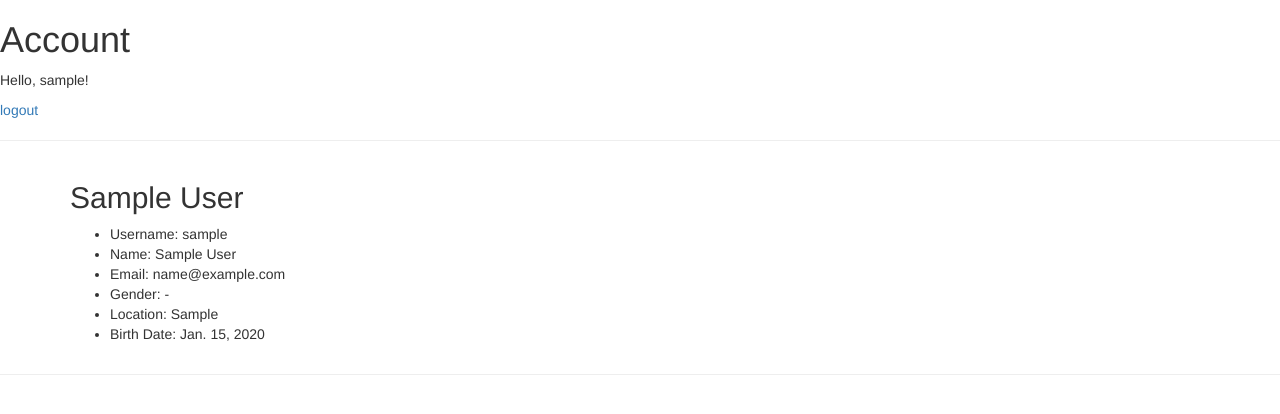
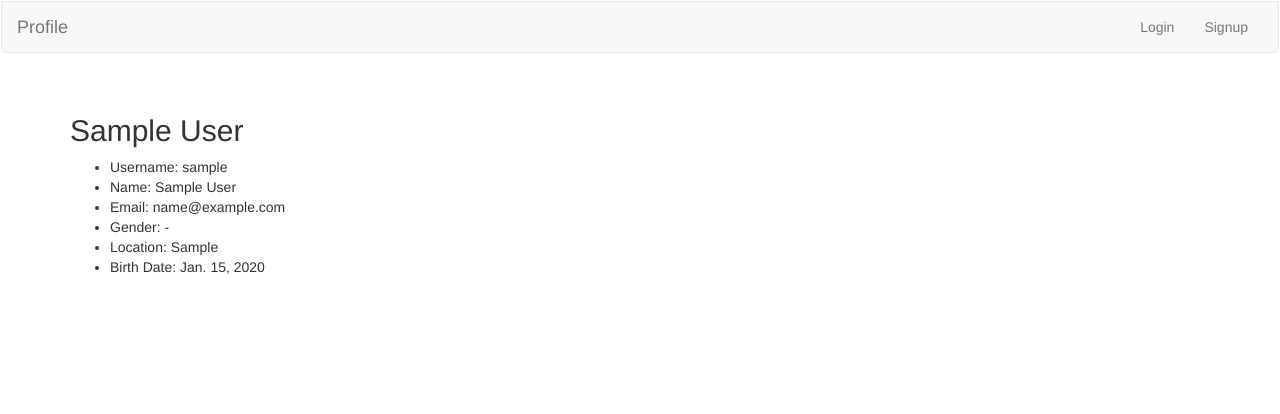
Before and after one commit to natecrow/media-sharing-site, a Django app: page /accounts/profile in a window 1280 px wide. Shown: the top 414 px of the page. Run offline with Django 3.2, Linux system fonts and the light colour scheme; a user stored in the database is signed in; tables that the repository leaves empty hold one stand-in row (values such as "Sample post"); some libraries are stand-ins or nearby versions.

Commit message:
Added project-wide templates and namespace for accounts templates

```diff
--- a/accounts/templates/accounts/__base.html
+++ /dev/null
@@ -1,48 +0,0 @@
-<!DOCTYPE html>
-<html lang="en/US">
-  <head>
-    <meta charset="utf-8">
-    <title>
-      {% block title %}{% endblock %}
-    </title>
-    {% block stylesheets %}
-      <link
-        href="https://maxcdn.bootstrapcdn.com/bootstrap/3.3.7/css/bootstrap.min.css"
-        rel="stylesheet"
-        integrity="sha384-BVYiiSIFeK1dGmJRAkycuHAHRg32OmUcww7on3RYdg4Va+PmSTsz/K68vbdEjh4u"
-        crossorigin="anonymous">
-    {% endblock stylesheets %}
-    {% block javascript %}
-      <script
-        src="https://code.jquery.com/jquery-3.2.1.min.js"
-        integrity="sha256-hwg4gsxgFZhOsEEamdOYGBf13FyQuiTwlAQgxVSNgt4="
-        crossorigin="anonymous"></script>
-      <script
-        src="https://maxcdn.bootstrapcdn.com/bootstrap/3.3.7/js/bootstrap.min.js"
-        integrity="sha384-Tc5IQib027qvyjSMfHjOMaLkfuWVxZxUPnCJA7l2mCWNIpG9mGCD8wGNIcPD7Txa"
-        crossorigin="anonymous"></script>
-    {% endblock javascript %}
-    {% block extra_head %}{% endblock %}
-  </head>
-  <body>
-    <header>
-      <h1>Account</h1>
-      {% if user.is_authenticated %}
-        <p>Hello, {{ user.username }}!</p>
-        <a href="{% url 'logout' %}">logout</a>
-      {% else %}
-        <a href="{% url 'login' %}">login</a>
-      {% endif %}
-    </header>
-    <hr>
-      <div id="main" role="main">
-        <div class="container">
-          {% block content %}
-          {% endblock content %}
-        </div>
-      </div>
-    <hr>
-    <footer>
-    </footer>
-  </body>
-</html>
--- a/accounts/templates/accounts/logged_out.html
+++ b/accounts/templates/accounts/logged_out.html
@@ -1,9 +1,9 @@
-{% extends 'accounts/__base.html' %}
+{% extends '__base.html' %}
 
 {% block title %}Account Logout{% endblock %}
 
 {% block content %}
   <h2>Logged Out</h2>
   <p>You were logged out successfully</p>
-  <p><a href="{% url 'login' %}">Log back in</a></p>
+  <p><a href="{% url 'accounts:login' %}">Log back in</a></p>
 {% endblock %}
--- a/accounts/templates/accounts/login.html
+++ b/accounts/templates/accounts/login.html
@@ -1,4 +1,4 @@
-{% extends 'accounts/__base.html' %}
+{% extends '__base.html' %}
 
 {% block title %}Account Login{% endblock %}
 
--- a/accounts/templates/accounts/profile.html
+++ b/accounts/templates/accounts/profile.html
@@ -1,4 +1,4 @@
-{% extends 'accounts/__base.html' %}
+{% extends '__base.html' %}
 
 {% block title %}Your Profile{% endblock %}
 
--- a/accounts/templates/accounts/signup.html
+++ b/accounts/templates/accounts/signup.html
@@ -1,4 +1,4 @@
-{% extends 'accounts/__base.html' %}
+{% extends '__base.html' %}
 
 {% block title %}Sign Up{% endblock %}
 
--- a/accounts/test_views.py
+++ b/accounts/test_views.py
@@ -32,5 +32,5 @@ class ViewTests(TestCase):
         self.assertEqual(found.func, views.signup)
 
     def test_login_redirect(self):
-        response = self.client.post(reverse('login'), self.credentials)
+        response = self.client.post(reverse('accounts:login'), self.credentials)
         self.assertRedirects(response, '/accounts/profile')
--- a/accounts/urls.py
+++ b/accounts/urls.py
@@ -4,6 +4,7 @@ from django.contrib.auth import views as auth_views
 from . import views
 
 
+app_name = 'accounts'
 urlpatterns = [
     url(r'^profile$', views.profile, name='profile'),
     url(r'^login$', auth_views.login, {'template_name': 'accounts/login.html'}, name='login'),
--- a/accounts/views.py
+++ b/accounts/views.py
@@ -6,7 +6,7 @@ from django.shortcuts import render, redirect
 from .forms import SignUpForm
 
 
-@login_required(login_url="login")
+@login_required(login_url="accounts:login")
 def profile(request):
     return render(request, 'accounts/profile.html')
 
@@ -23,7 +23,7 @@ def signup(request):
             raw_password = form.cleaned_data.get('password1')
             user = authenticate(username=user.username, password=raw_password)
             login(request, user)
-            return redirect('profile')
+            return redirect('accounts:profile')
     else:
         form = SignUpForm()
     return render(request, 'accounts/signup.html', {'form': form})
--- a/mediasharingsite/settings.py
+++ b/mediasharingsite/settings.py
@@ -17,7 +17,7 @@ import os
 BASE_DIR = os.path.dirname(os.path.dirname(os.path.abspath(__file__)))
 
 
-LOGIN_REDIRECT_URL = 'profile'
+LOGIN_REDIRECT_URL = 'accounts:profile'
 
 
 # Quick-start development settings - unsuitable for production
@@ -59,7 +59,7 @@ ROOT_URLCONF = 'mediasharingsite.urls'
 TEMPLATES = [
     {
         'BACKEND': 'django.template.backends.django.DjangoTemplates',
-        'DIRS': [],
+        'DIRS': [os.path.join(BASE_DIR, 'templates').replace('\\','/')],
         'APP_DIRS': True,
         'OPTIONS': {
             'context_processors': [
--- /dev/null
+++ b/templates/__base.html
@@ -0,0 +1,40 @@
+{% load static %}
+<!DOCTYPE html>
+
+<html lang="en-US">
+    <head>
+        <title>
+            {% block title %}{% endblock %}
+        </title>
+        {% block stylesheets %}
+            <link
+                href="https://maxcdn.bootstrapcdn.com/bootstrap/3.3.7/css/bootstrap.min.css"
+                rel="stylesheet"
+                integrity="sha384-BVYiiSIFeK1dGmJRAkycuHAHRg32OmUcww7on3RYdg4Va+PmSTsz/K68vbdEjh4u"
+                crossorigin="anonymous">
+            <link rel="stylesheet" type="text/css" href="{% static 'base.css' %}" />
+        {% endblock %}
+        {% block javascript %}
+            <script
+                src="https://code.jquery.com/jquery-3.2.1.min.js"
+                integrity="sha256-hwg4gsxgFZhOsEEamdOYGBf13FyQuiTwlAQgxVSNgt4="
+                crossorigin="anonymous"></script>
+            <script
+                src="https://maxcdn.bootstrapcdn.com/bootstrap/3.3.7/js/bootstrap.min.js"
+                integrity="sha384-Tc5IQib027qvyjSMfHjOMaLkfuWVxZxUPnCJA7l2mCWNIpG9mGCD8wGNIcPD7Txa"
+                crossorigin="anonymous"></script>
+        {% endblock %}
+        {% block extra_head %}{% endblock %}
+    </head>
+    <body>
+        <header class="navbar">
+            {% include "_navigation.html" %}
+        </header>
+        <div id="main" role="main">
+            <div class="container">
+                {% block content %}
+                {% endblock %}
+            </div>
+        </div>
+    </body>
+</html>
--- /dev/null
+++ b/templates/_navigation.html
@@ -0,0 +1,22 @@
+<nav class="navbar navbar-default">
+    <div class="container-fluid">
+        <!-- Brand and toggle get grouped for better mobile display -->
+        <div class="navbar-header">
+            <button type="button" class="navbar-toggle collapsed" data-toggle="collapse" data-target="#bs-example-navbar-collapse-1" aria-expanded="false">
+                <span class="sr-only">Toggle navigation</span>
+                <span class="icon-bar"></span>
+                <span class="icon-bar"></span>
+                <span class="icon-bar"></span>
+            </button>
+            <a class="navbar-brand" href="{% url 'accounts:profile' %}">Profile</a>
+        </div><!-- /.navbar-header -->
+
+        <!-- Collect the nav links, forms, and other content for toggling -->
+        <div class="collapse navbar-collapse" id="bs-example-navbar-collapse-1">
+            <ul class="nav navbar-nav navbar-right">
+                <li><a href="{% url 'accounts:login' %}">Login</a></li>
+                <li><a href="{% url 'accounts:signup' %}">Signup</a></li>
+            </ul>
+        </div><!-- /.navbar-collapse -->
+    </div><!-- /.container-fluid -->
+</nav>
```
Also changed, not shown: static/base.css (added).
